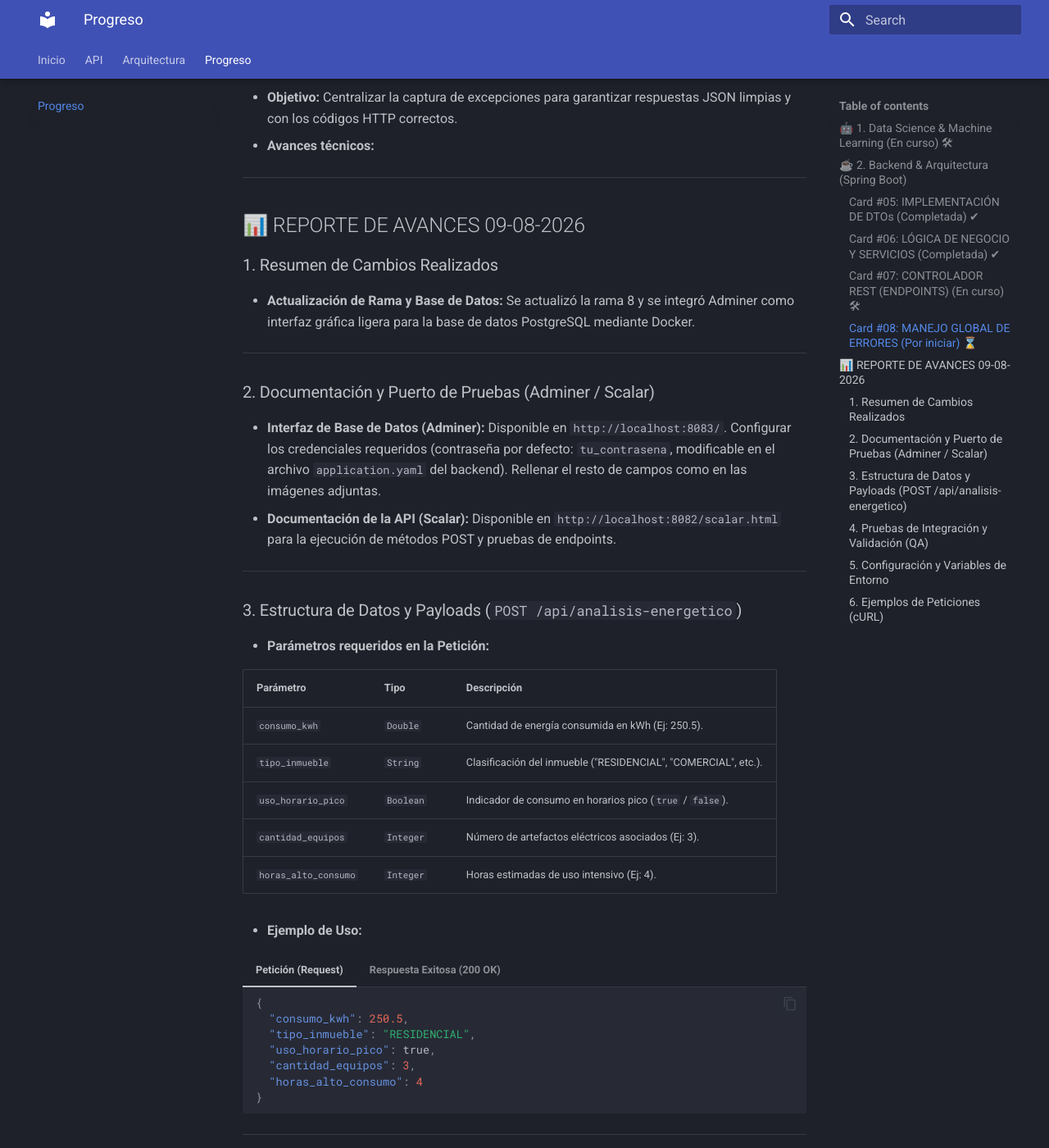
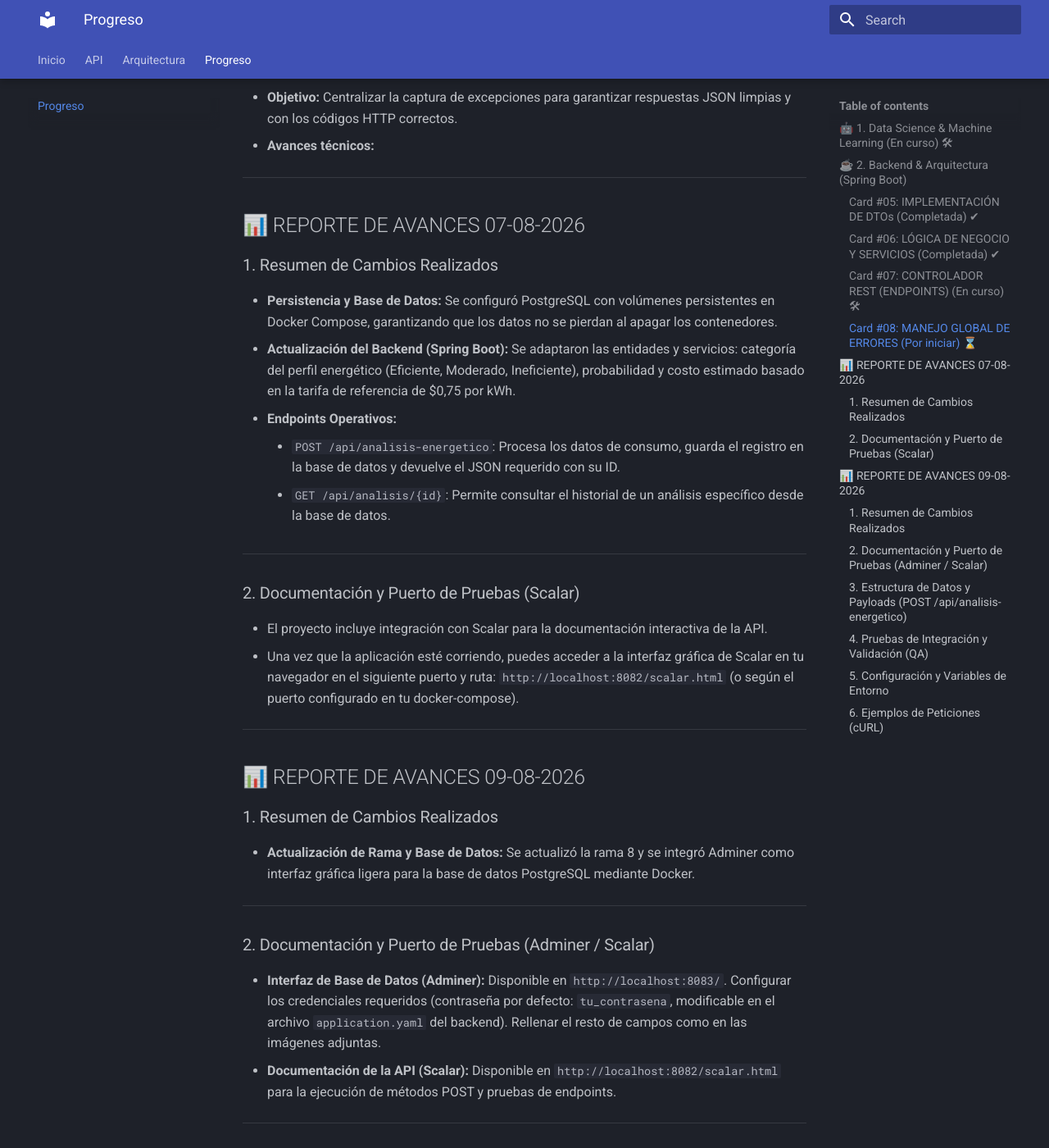
Before and after one commit to No-Country-simulation/G9-LATAM-TEAM-54, an MkDocs documentation site: the page built from docs/PROGRESS.md, in a window 1280 px wide and 1400 px high, scrolled down 1336 px. Shown: the whole window at 82% size. Built offline with MkDocs 1.6.1 and Material for MkDocs 9.7.7, drawn with Linux system fonts in a browser that asks for light colours.

Commit message:
Add progress report
Added progress report for 07-08-2026 detailing technical advances, backend updates, operational endpoints, and documentation integration with Scalar.

```diff
--- a/docs/PROGRESS.md
+++ b/docs/PROGRESS.md
@@ -34,6 +34,23 @@ Este documento recopila el avance cronológico y el estado de las tareas del pro
 ### Card #08: MANEJO GLOBAL DE ERRORES (Por iniciar) ⌛
 * **Objetivo:** Centralizar la captura de excepciones para garantizar respuestas JSON limpias y con los códigos HTTP correctos.
 * **Avances técnicos:**
+
+---
+
+## 📊 REPORTE DE AVANCES 07-08-2026
+
+### 1. Resumen de Cambios Realizados
+* **Persistencia y Base de Datos:** Se configuró PostgreSQL con volúmenes persistentes en Docker Compose, garantizando que los datos no se pierdan al apagar los contenedores.
+* **Actualización del Backend (Spring Boot):** Se adaptaron las entidades y servicios: categoría del perfil energético (Eficiente, Moderado, Ineficiente), probabilidad y costo estimado basado en la tarifa de referencia de $0,75 por kWh.
+* **Endpoints Operativos:**
+    * `POST /api/analisis-energetico`: Procesa los datos de consumo, guarda el registro en la base de datos y devuelve el JSON requerido con su ID.
+    * `GET /api/analisis/{id}`: Permite consultar el historial de un análisis específico desde la base de datos.
+
+---
+
+### 2. Documentación y Puerto de Pruebas (Scalar)
+* El proyecto incluye integración con Scalar para la documentación interactiva de la API.
+* Una vez que la aplicación esté corriendo, puedes acceder a la interfaz gráfica de Scalar en tu navegador en el siguiente puerto y ruta: `http://localhost:8082/scalar.html` (o según el puerto configurado en tu docker-compose).
 
 ---
 
```
